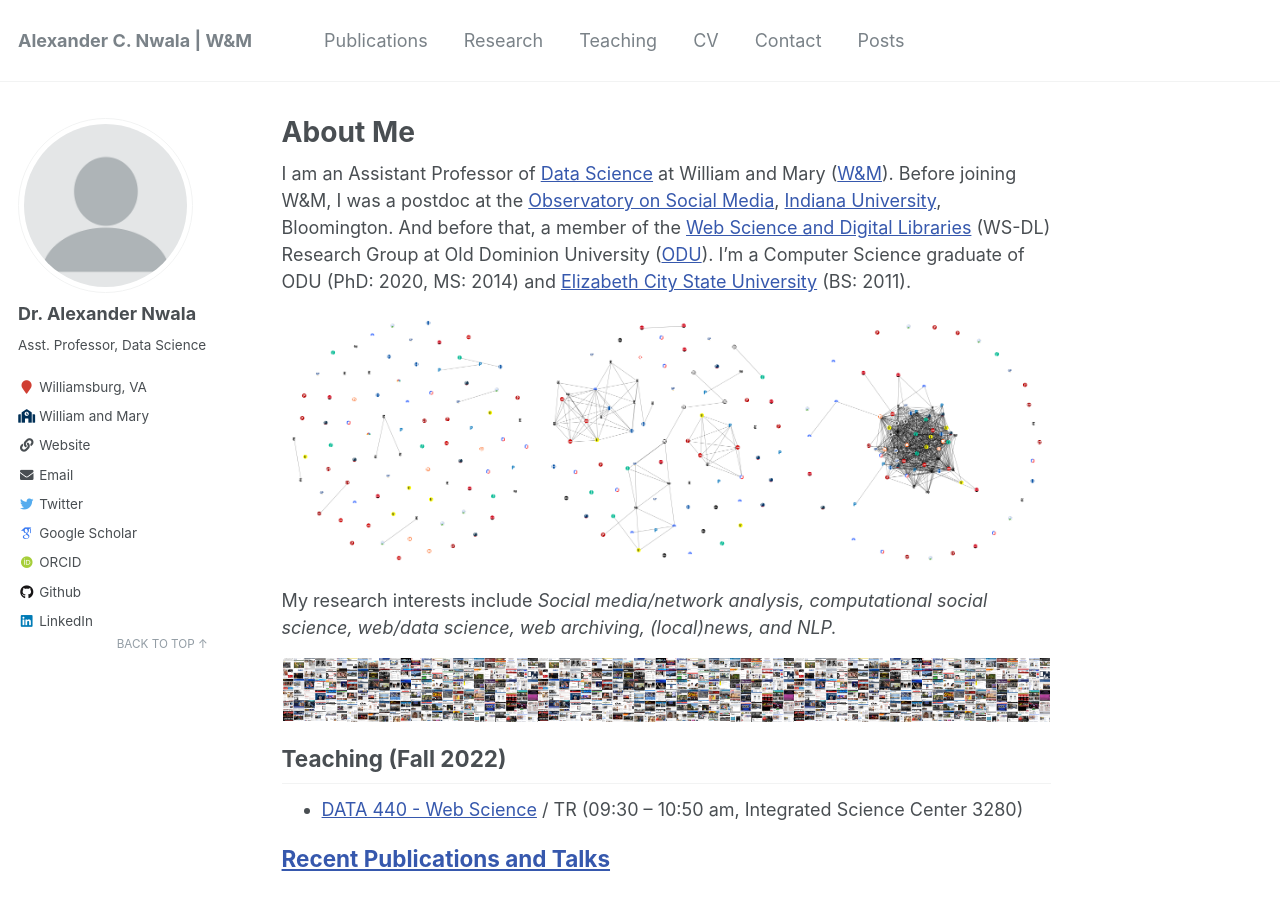
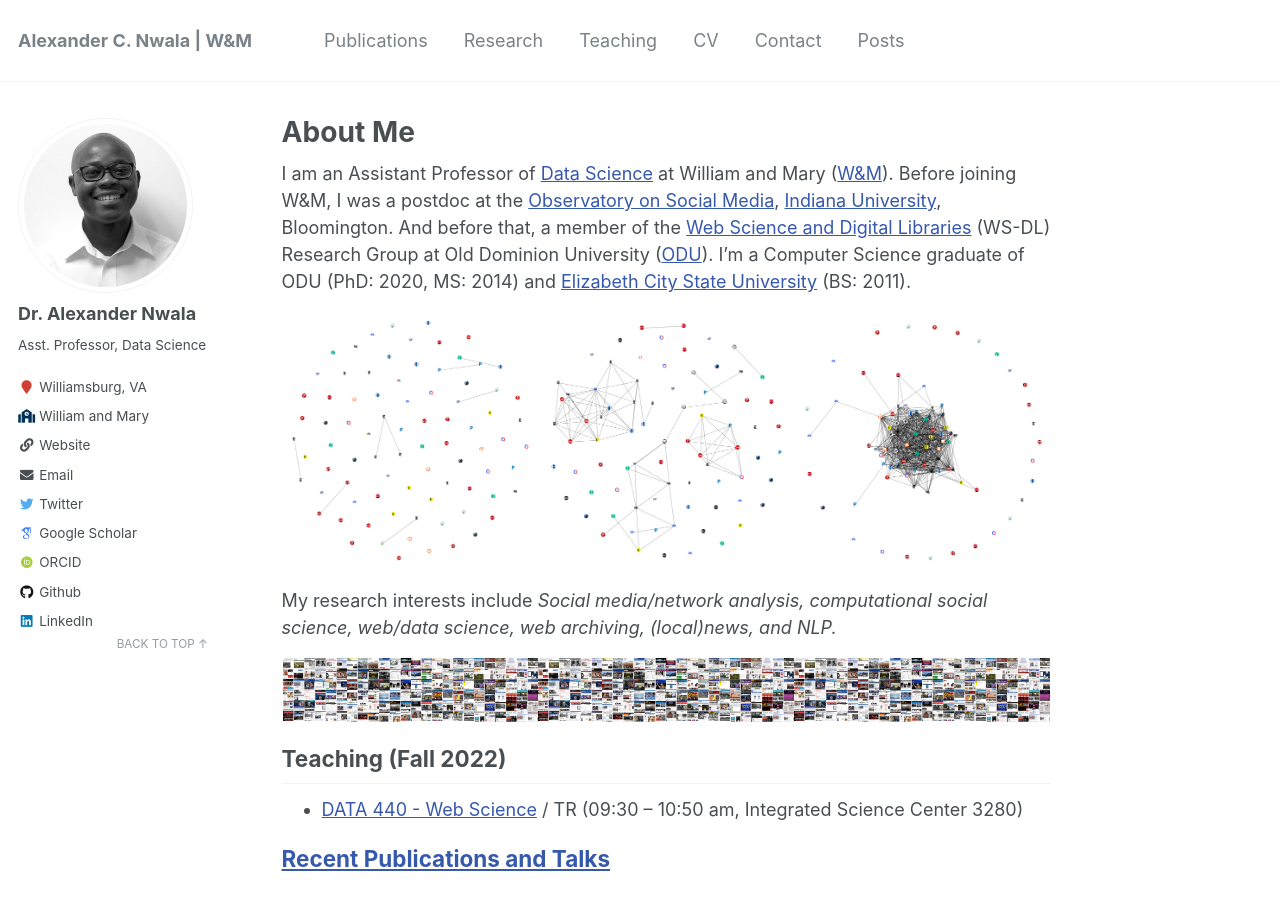
Before and after one commit to xandernwala/xandernwala.github.io, a Jekyll site: the page built from _pages/about.md, in a window 1280 px wide and 900 px high. Built offline with Jekyll 4.4.1, drawn with Linux system fonts in a browser that asks for light colours; some web fonts are replaced.

Commit message:
testing posts

```diff
--- a/_config.yml
+++ b/_config.yml
@@ -62,7 +62,7 @@ facebook:
   username               :
   app_id                 :
   publisher              :
-og_image                 : profile.png
+og_image                 : alexander_c_nwala.jpg
 # For specifying social profiles
 # - https://developers.google.com/structured-data/customize/social-profiles
 social:
@@ -81,7 +81,7 @@ analytics:
 # Site Author
 author:
   name             : "Dr. Alexander Nwala"
-  avatar           : "profile.png"
+  avatar           : "alexander_c_nwala.jpg"
   bio              : "Asst. Professor, Data Science"
   location         : "Williamsburg, VA"
   employer         : "William and Mary"
```
